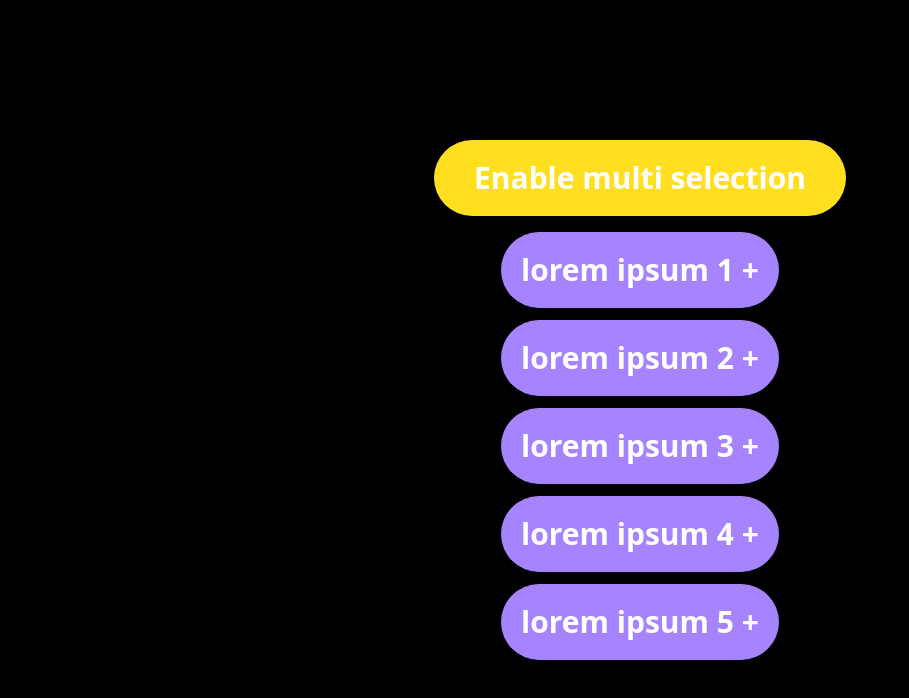
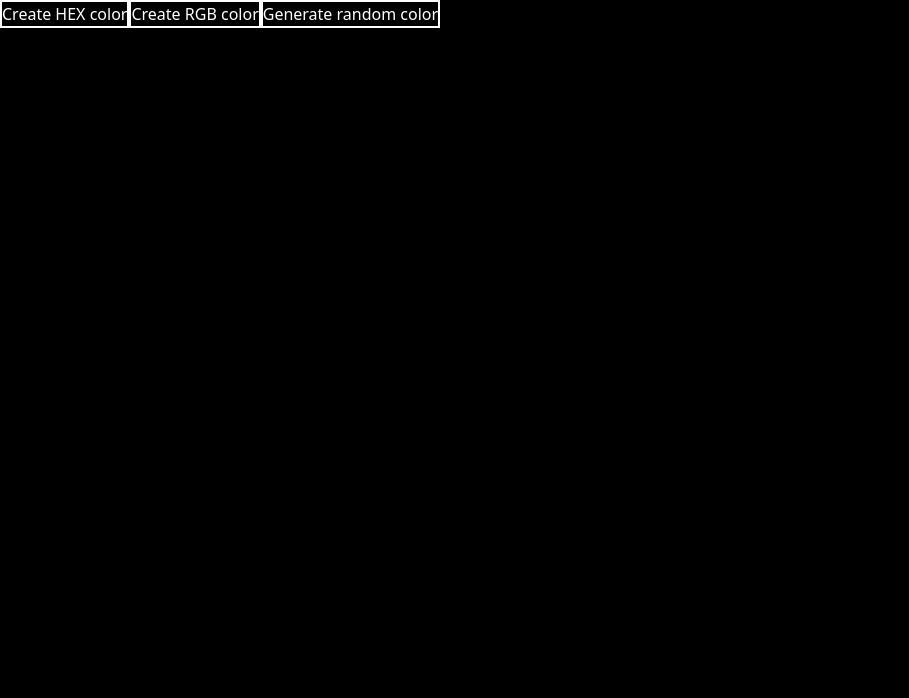
Before and after one commit to Vibeflow12/React-project-from-yt, a React (Vite) app: page / in a window 1280 px wide. Shown: the top 698 px of the page, without its empty margins (0-909 px from the left). Built offline with nearby package versions, Linux system fonts and the light colour scheme.

Commit message:
generate random color component is half created

```diff
--- a/src/App.jsx
+++ b/src/App.jsx
@@ -1,12 +1,15 @@
 import './App.css'
 import Accordian from './components/accordian'
+import RandomColor from './components/accordians'
+
 
 function App() {
 
 
   return (
     <>
-      <Accordian />
+      {/* <Accordian /> */}
+      < RandomColor />
     </>
   )
 }
--- /dev/null
+++ b/src/components/accordians/index.jsx
@@ -0,0 +1,27 @@
+import { useState } from "react";
+import data from "../accordian/data";
+
+
+
+export default function RandomColor() {
+
+    const [typeOfColor, setTypeOfColor] = useState('hex');
+    const [color, setColor] = useState('#000000');
+
+    function handleCreateRandomHexColor() { }
+    function handleCreateRandomRgbColor() { }
+
+
+    return (
+        <div style={{
+            width: "100vw",
+            height: "100vh",
+            background: color,
+
+        }}>
+            <button className="border-2 border-white text-white" >Create HEX color</button>
+            <button className="border-2 border-white text-white">Create RGB color</button>
+            <button className="border-2 border-white text-white" onClick={typeOfColor === 'hex' ? handleCreateRandomHexColor : handleCreateRandomRgbColor}>Generate random color</button>
+        </div>
+    )
+}
```
